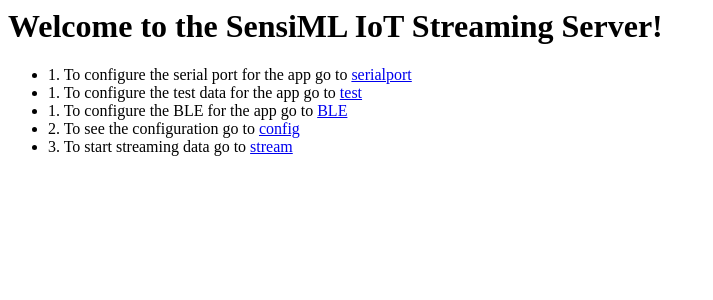
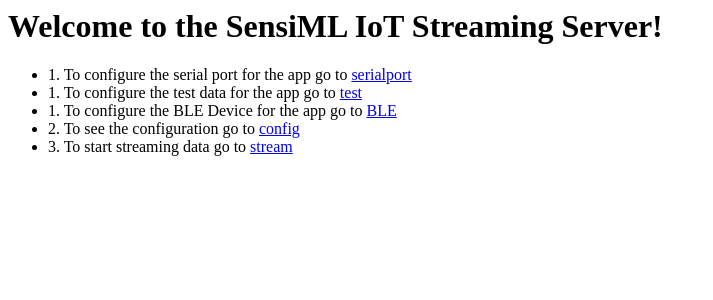
Before and after one commit to sensiml/open-gateway, a Flask app: page / in a window 1280 px wide. Shown: the top 300 px of the page, without its empty margins (0-713 px from the left). Run offline with Flask 2, Linux system fonts and the light colour scheme; parts of the project's set-up code (start-up, migrations or seed data) failed here and were passed over.

Commit message:
update text

```diff
--- a/templates/index.html
+++ b/templates/index.html
@@ -3,9 +3,10 @@
 
 <p>
 <ul>
+
     <li>1. To configure the serial port for the app go to <a href="config-serial"> serialport </a></li>
     <li>1. To configure the test data for the app go to <a href="config-TEST"> test </a></li>
-    <li>1. To configure the BLE for the app go to <a href="config-ble"> BLE </a></li>
+    <li>1. To configure the BLE Device for the app go to <a href="config-ble"> BLE </a></li>
     <li>2. To see the configuration go to <a href="config"> config </a></li>
     <li>3. To start streaming data go to <a href="stream"> stream </a></li>
 </ul>
```
